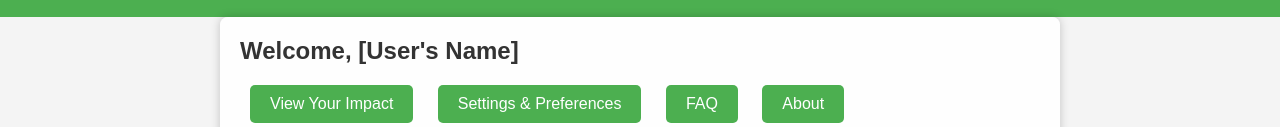
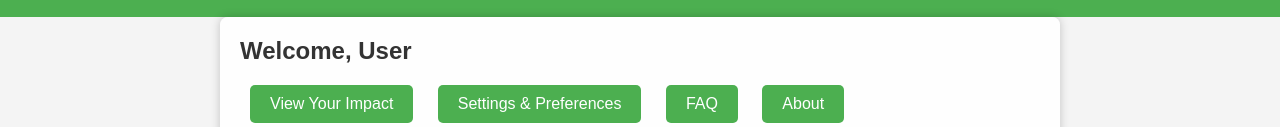
Before and after one commit to Rishini-Dharan/runbaby, a plain HTML site: page dashboard.html in a window 1280 px wide. Shown: the part 485-612 px from the top of the page. Drawn offline with Linux system fonts and the light colour scheme.

Commit message:
fourth commit

```diff
--- a/dashboard.html
+++ b/dashboard.html
@@ -50,7 +50,7 @@
 
     <main>
         <section class="dashboard-section">
-            <h2>Welcome, [User's Name]</h2>
+            <h2>Welcome, User</h2>
             <div class="dashboard-buttons">
                 <button type="button" onclick="goToImpactPage()">View Your Impact</button>
                 <button type="button" onclick="goToAdminPage()">Settings & Preferences</button>
```
